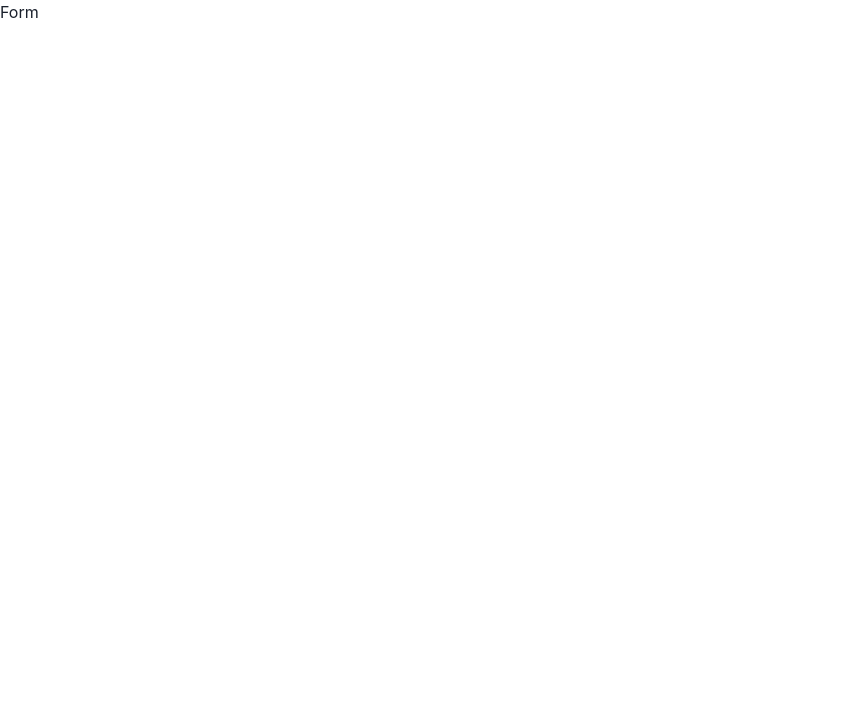
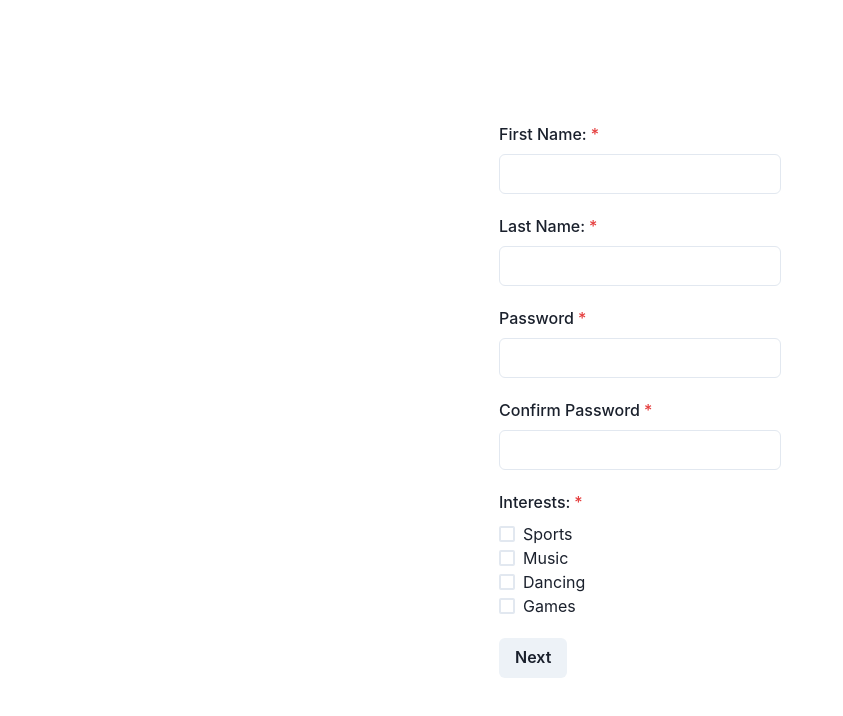
Before and after one commit to ddushev/blackdeep-assignment, a React (Vite) app: page / in a window 1280 px wide. Shown: the top 716 px of the page, without its empty margins (0-843 px from the left). Built offline with nearby package versions, Linux system fonts and the light colour scheme.

Commit message:
formFirstScreen. add initial component layout

```diff
--- /dev/null
+++ b/src/App.module.css
@@ -0,0 +1,6 @@
+.main {
+  height: 100vh;
+  display: flex;
+  justify-content: center;
+  align-items: center;
+}
--- a/src/App.tsx
+++ b/src/App.tsx
@@ -1,10 +1,12 @@
+import FormFirstScreen from "./components/formFirstScreen"
+import style from "./App.module.css";
 
 function App() {
 
   return (
-    <>
-      <h2>Form</h2>
-    </>
+    <main className={style.main}>
+      <FormFirstScreen />
+    </main>
   )
 }
 
--- /dev/null
+++ b/src/components/formFirstScreen.tsx
@@ -0,0 +1,38 @@
+import { Box, Button, Checkbox, Flex, FormControl, FormLabel, Input } from "@chakra-ui/react";
+
+function FormFirstScreen() {
+  return (
+    <Box maxW="480px">
+      <form>
+        <FormControl mb="20px" isRequired>
+          <FormLabel>First Name:</FormLabel>
+          <Input type="text" name="firstName" />
+        </FormControl>
+        <FormControl mb="20px" isRequired>
+          <FormLabel>Last Name:</FormLabel>
+          <Input type="text" name="lastName" />
+        </FormControl>
+        <FormControl mb="20px" isRequired>
+          <FormLabel>Password</FormLabel>
+          <Input type="password" name="password" />
+        </FormControl>
+        <FormControl mb="20px" isRequired>
+          <FormLabel>Confirm Password</FormLabel>
+          <Input type="password" name="confirmPassword" />
+        </FormControl>
+        <FormControl mb="20px" isRequired>
+          <FormLabel>Interests:</FormLabel>
+          <Flex direction="column">
+            <Checkbox id="sports" name="interests" value="Sports">Sports</Checkbox>
+            <Checkbox id="music" name="interests" value="Music">Music</Checkbox>
+            <Checkbox id="dancing" name="interests" value="Dancing">Dancing</Checkbox>
+            <Checkbox id="games" name="interests" value="Games">Games</Checkbox>
+          </Flex>
+        </FormControl>
+        <Button type="submit">Next</Button>
+      </form>
+    </Box>
+  )
+}
+
+export default FormFirstScreen
```
